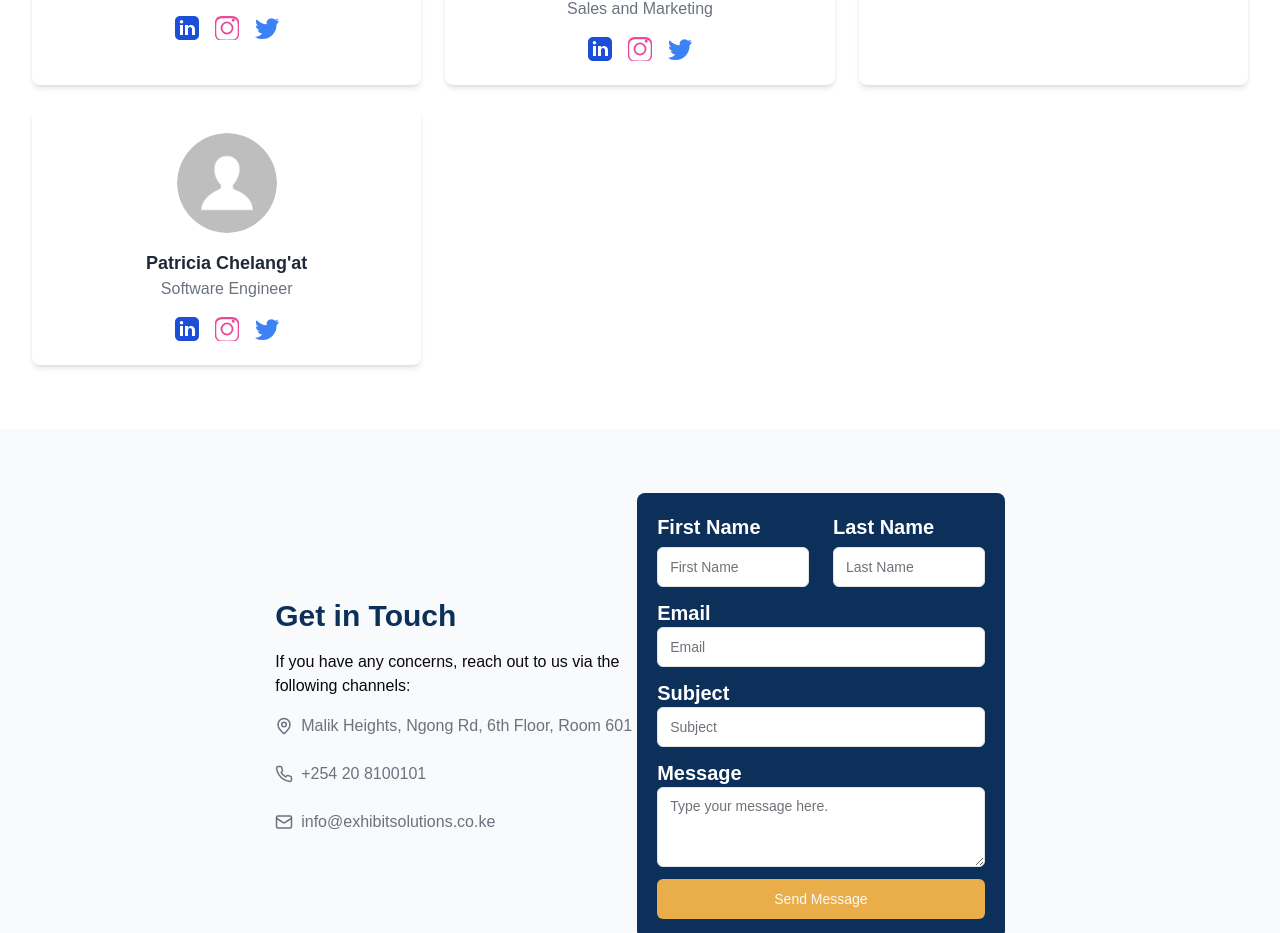
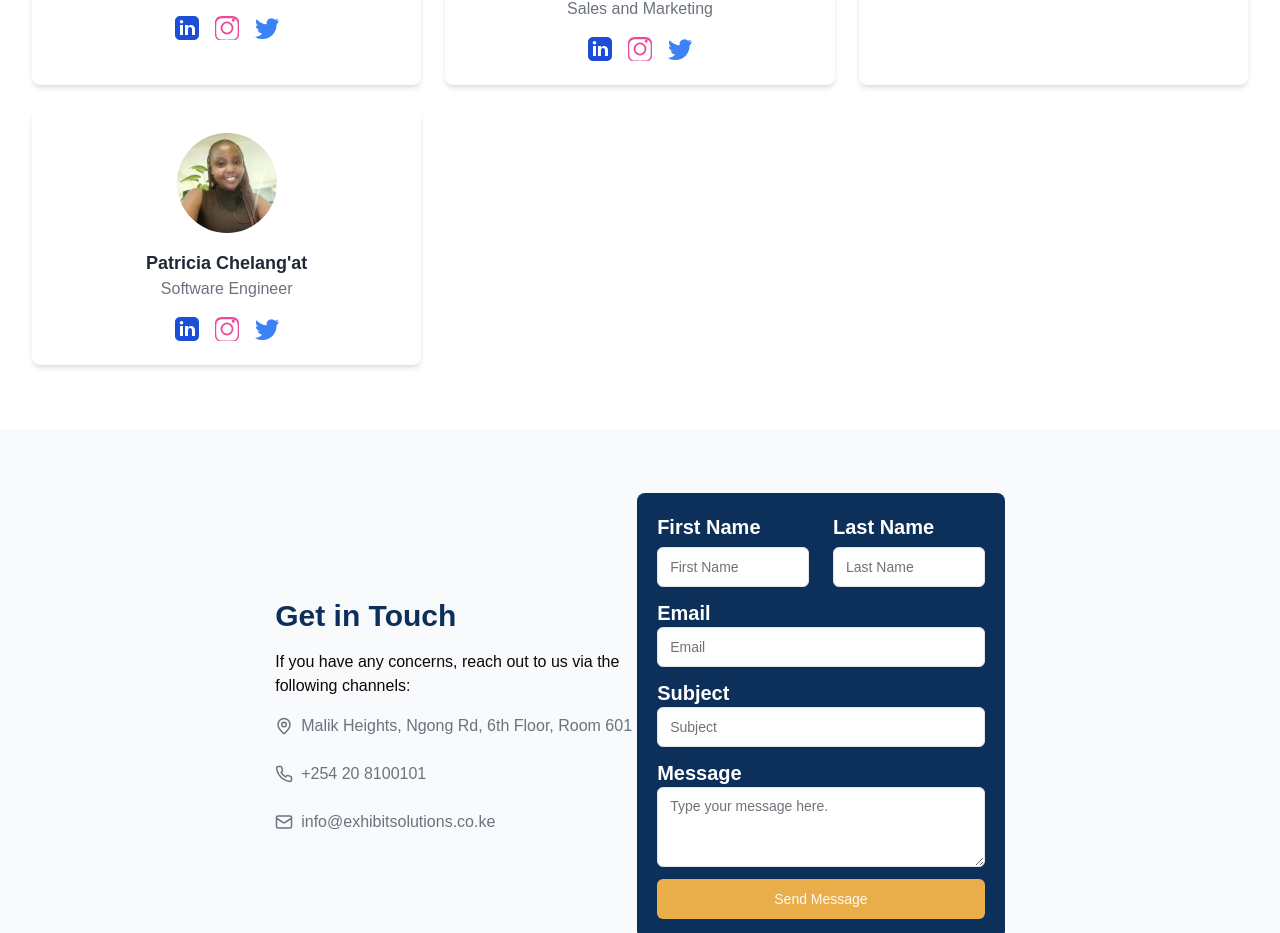
Before and after one commit to ExhibitSolutionsLtd/company-website, a Next.js app: page / in a window 1280 px wide. Shown: the part 5478-6411 px from the top of the page. Built offline with nearby package versions, Linux system fonts and the light colour scheme.

Commit message:
update: updates team images

```diff
--- a/components/ui/Team.jsx
+++ b/components/ui/Team.jsx
@@ -66,7 +66,7 @@ const Team = () => {
       id: 7,
       name: "Patricia Chelang'at",
       role: "Software Engineer",
-      image: "/assets/team/default.png",
+      image: "/assets/team/patricia.jpeg",
       linkedin:
         "https://www.linkedin.com/company/exhibit-it-solutions-ltd/posts/?feedView=all",
       instagram: "",
```
Also changed, not shown: public/assets/team/patricia.jpeg (added).
